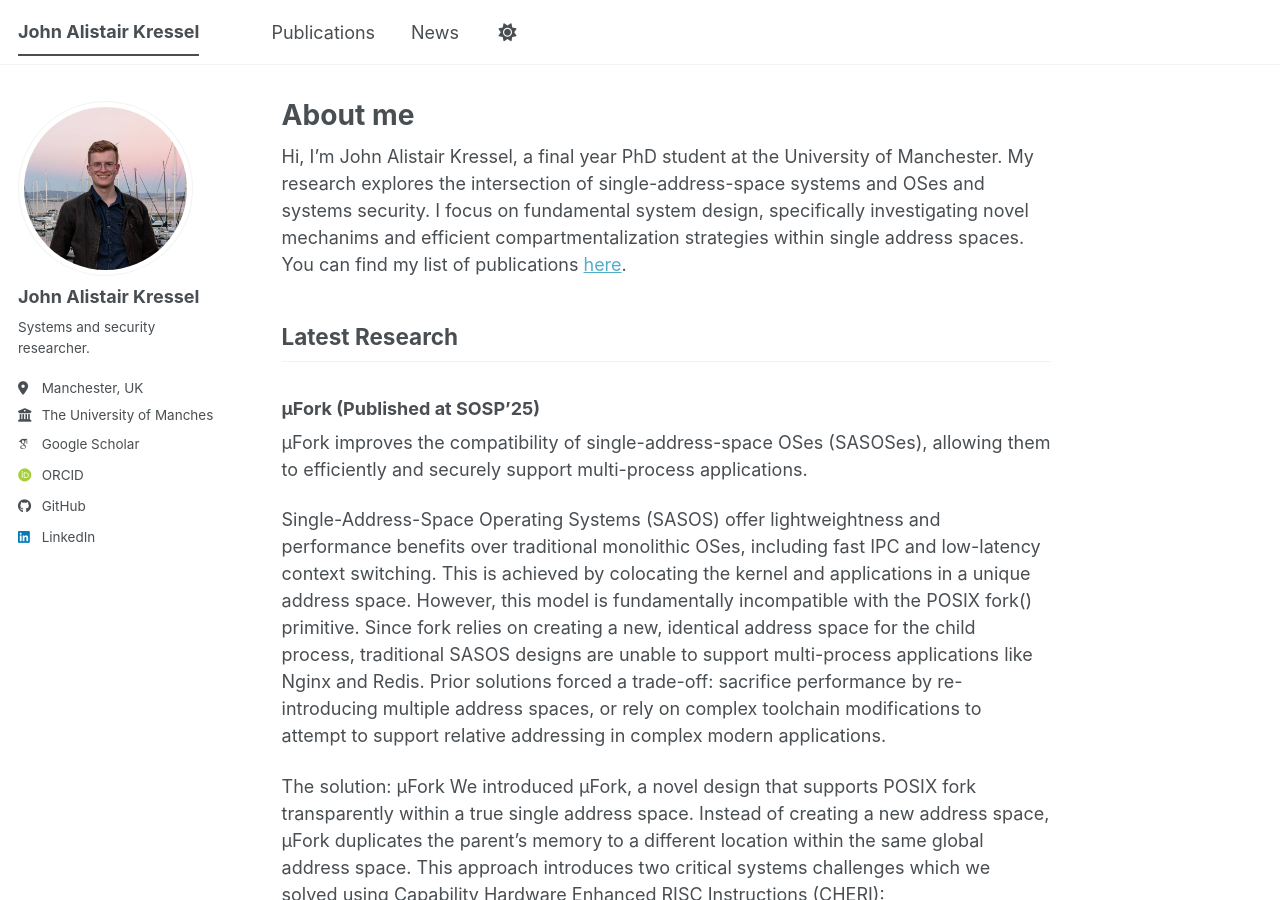
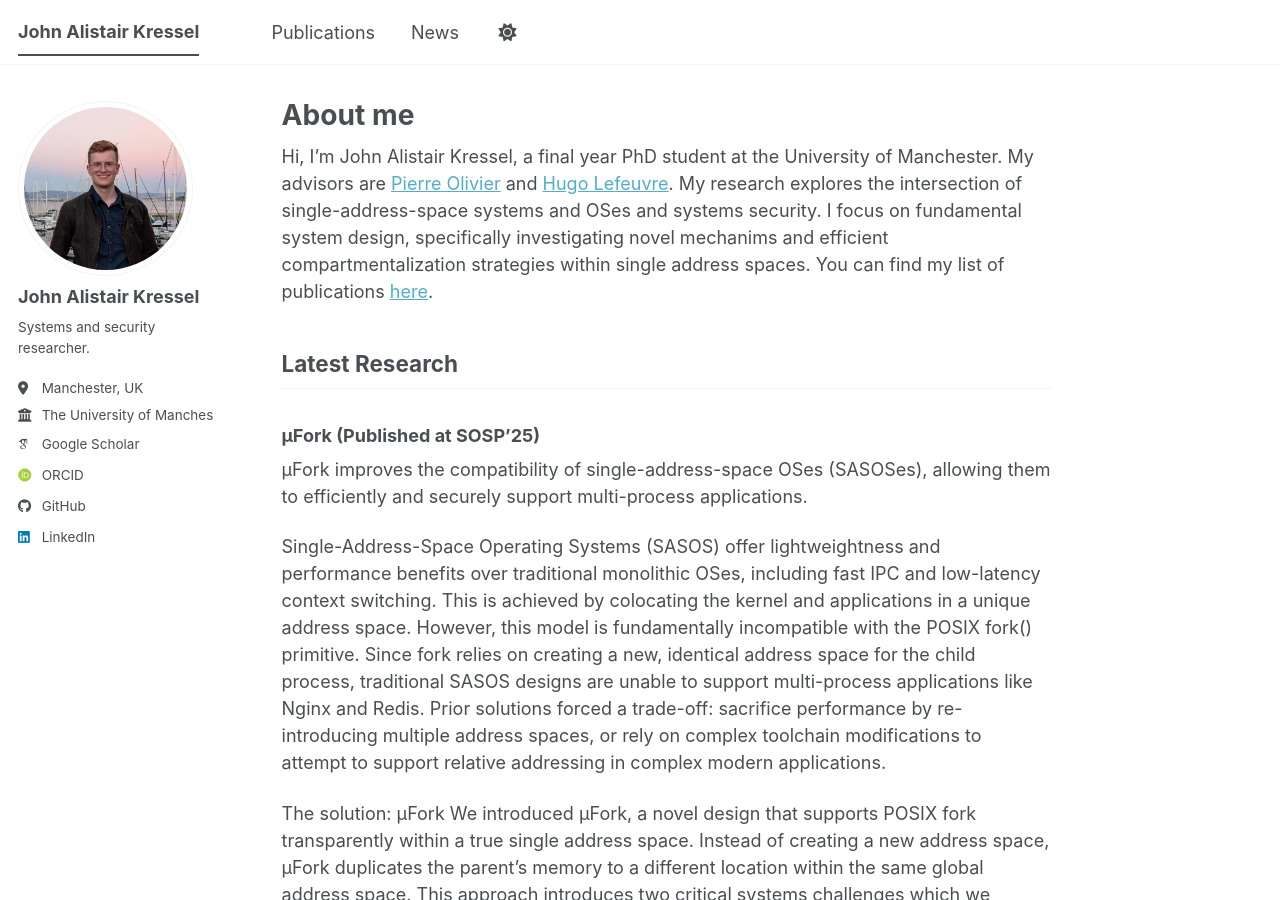
Before and after one commit to jkressel/jkressel.github.io, a Jekyll site: the page built from _pages/about.md, in a window 1280 px wide and 900 px high. Built offline with Jekyll 4.4.1, drawn with Linux system fonts in a browser that asks for light colours; some web fonts are replaced; a script bundle is joined from its source files by our own code; library files that are not in the unit come from our copies.

Commit message:
Update about.md

```diff
--- a/_pages/about.md
+++ b/_pages/about.md
@@ -6,7 +6,7 @@ redirect_from:
   - /about/
   - /about.html
 ---
-Hi, I'm John Alistair Kressel, a final year PhD student at the University of Manchester. My research explores the intersection of single-address-space systems and OSes and systems security. I focus on fundamental system design, specifically investigating novel mechanims and efficient compartmentalization strategies within single address spaces. You can find my list of publications [here](/publications.html).
+Hi, I'm John Alistair Kressel, a final year PhD student at the University of Manchester. My advisors are [Pierre Olivier](https://sites.google.com/view/pierreolivier) and [Hugo Lefeuvre](https://owl.eu.com/). My research explores the intersection of single-address-space systems and OSes and systems security. I focus on fundamental system design, specifically investigating novel mechanims and efficient compartmentalization strategies within single address spaces. You can find my list of publications [here](/publications.html).
 
 ## Latest Research
 
```
